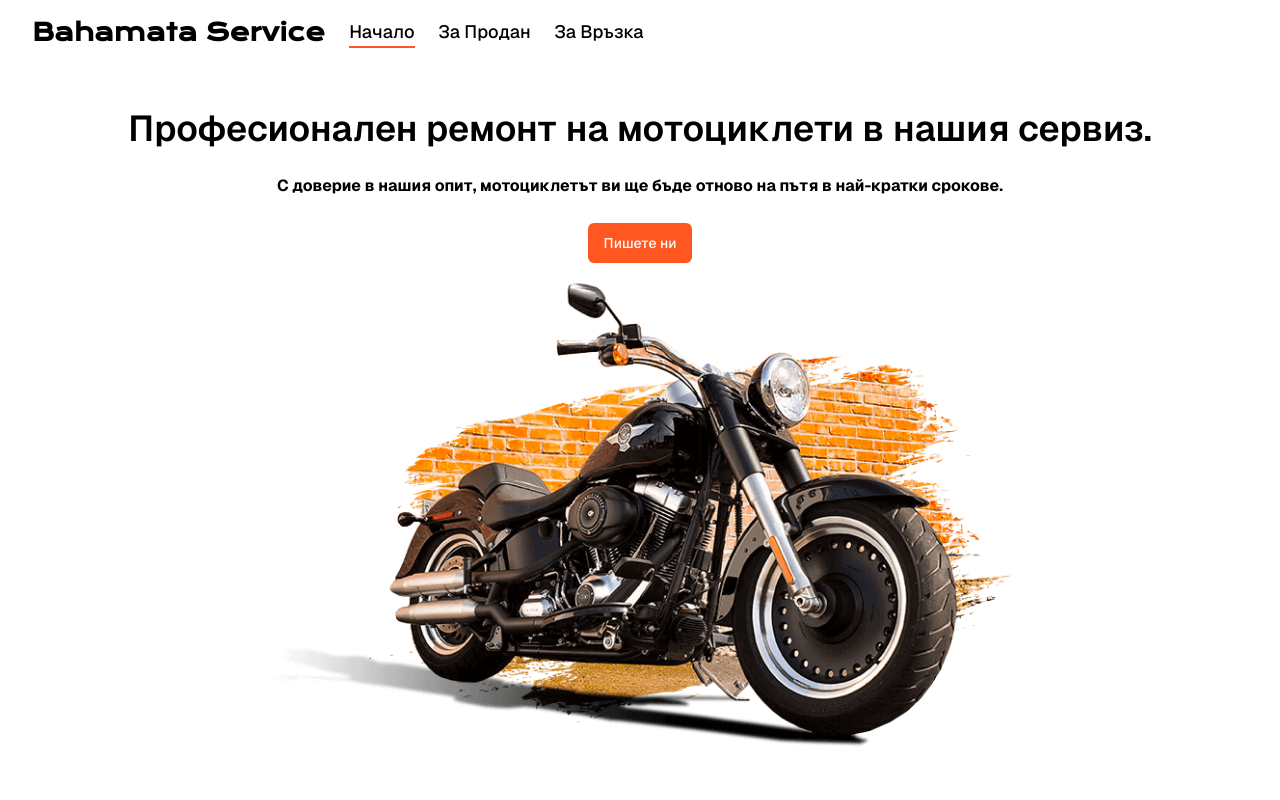
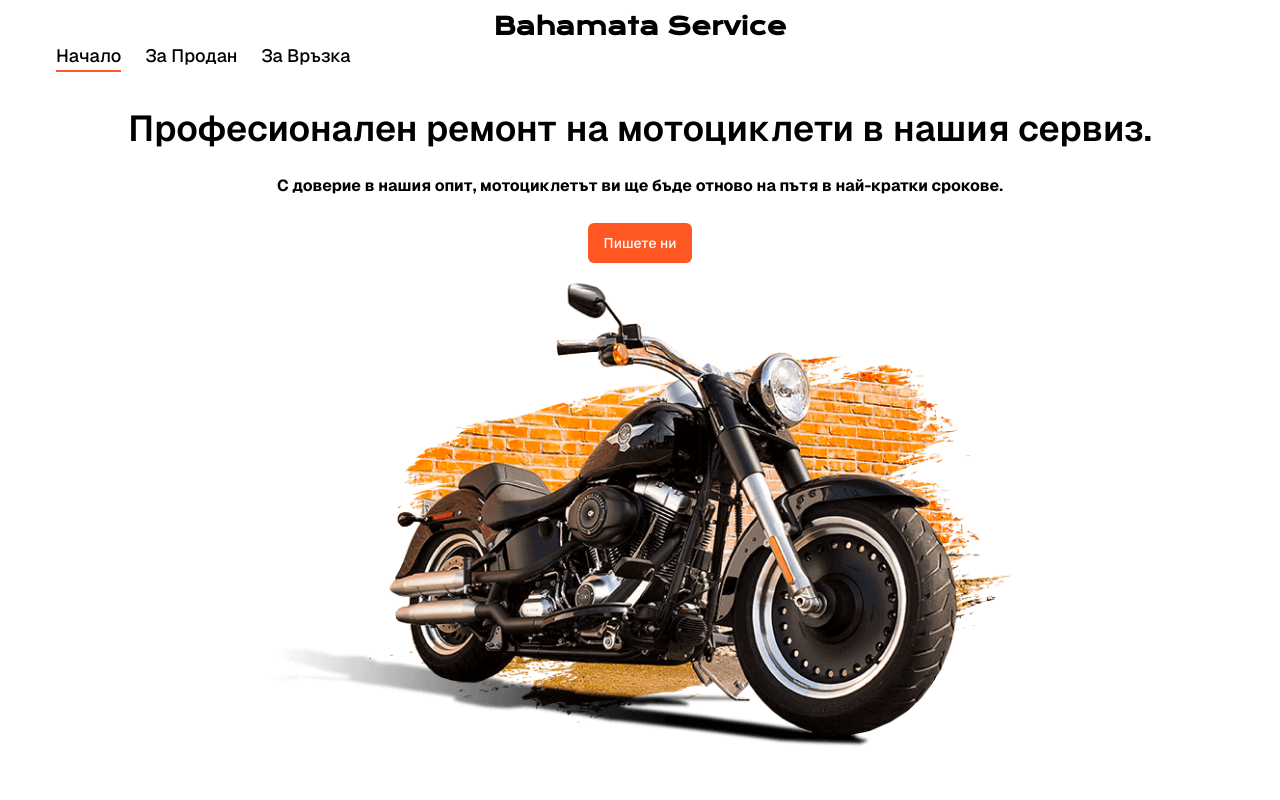
Before and after one commit to Captain-Leftovers/motorcycle-repair-shop-next14, a Next.js app: page / in a window 1280 px wide. Shown: the top 800 px of the page. Built offline with nearby package versions, Linux system fonts and the light colour scheme.

Commit message:
adjusted brand name layout

```diff
--- a/src/components/Navbar.tsx
+++ b/src/components/Navbar.tsx
@@ -16,8 +16,8 @@ export default async function Navbar({ className }: NavbarProps) {
 		>
 			<Container>
 				<div className="relative lg:px-8 flex h-16 items-center sm:justify-start">
-					<div className="mx-auto flex sm:justify-start w-full">
-						<Link href="/" className="ml-4 flex lg:ml-0 gap-x-2">
+					<div className="mx-auto flex flex-col sm:justify-start w-full">
+						<Link href="/" className="mx-auto flex sm:mt-4  gap-x-2">
 							<p className="font-bold text-sm sm:text-xl md:text-xl lg:text-2xl font-sans">
 								Bahamata Service
 							</p>
```
